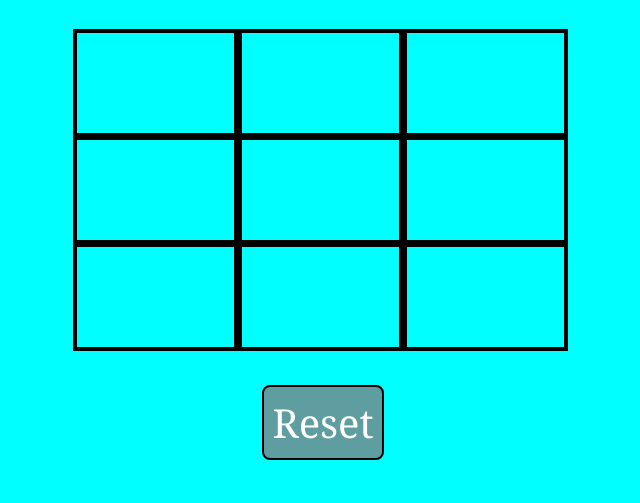
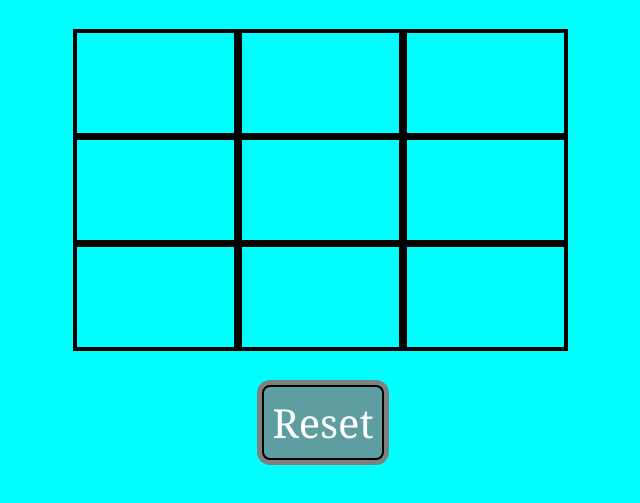
Before and after one commit to Rodrigowb/tic-tac-toe, a plain HTML site: page index.html in a window 1280 px wide. In both pictures the pointer is over the button "Reset". Shown: the part 247-750 px from the top of the page, without its empty margins (317-957 px from the left). Drawn offline with Linux system fonts and the light colour scheme.

Commit message:
styling the button when you hover over it

```diff
--- a/style.css
+++ b/style.css
@@ -55,7 +55,10 @@
   border-radius: 8px;
   border: 2px solid black;
   font-size: 2.5em;
-  cursor: ponter;
+  cursor: pointer;
+}
+#reset:hover{
+  box-shadow: 0 0 0 5px gray;
 }
 /* Styling the players color */
 .playerX{
```
